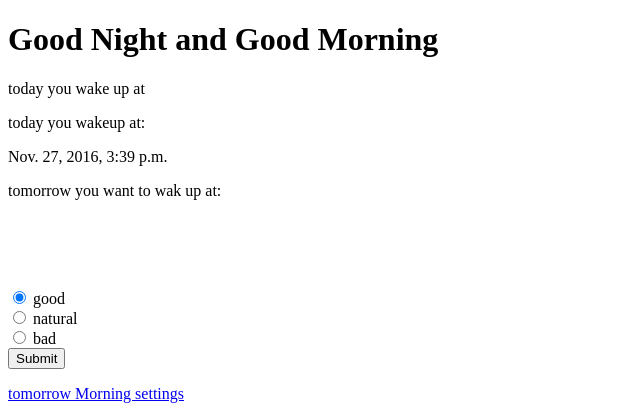
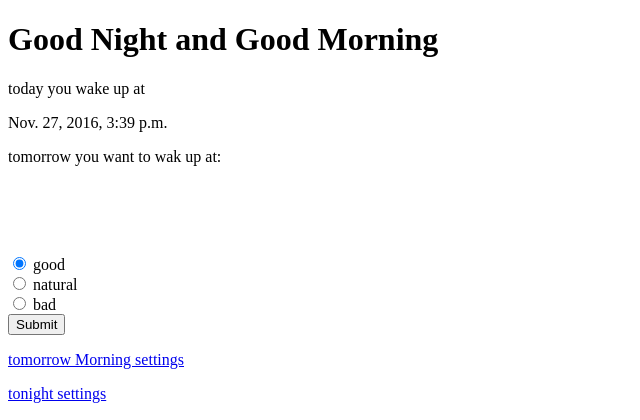
Before and after one commit to Daniel0729/morning_night, a Django app: page / in a window 1280 px wide. Shown: the top 420 px of the page, without its empty margins (0-640 px from the left). Run offline with Django 3.2, Linux system fonts and the light colour scheme; data comes from the database, SQL or seed files in the repository.

Commit message:
change the templates.home

```diff
--- a/templates/home/home.html
+++ b/templates/home/home.html
@@ -7,8 +7,9 @@
     <h1>Good Night and Good Morning</h1>
     <p>today you wake up at </p>
     <form action = '',method = "GET">
-    <p>today you wakeup at:</p>
     {{ wakeuptime }}
+	</form>
+	<form action = '',method = "GET">
     <p>tomorrow you want to wak up at:</p>
     {{ wakeuptime_plan }}
     </form><br><br><!--need to model setting-->
```
